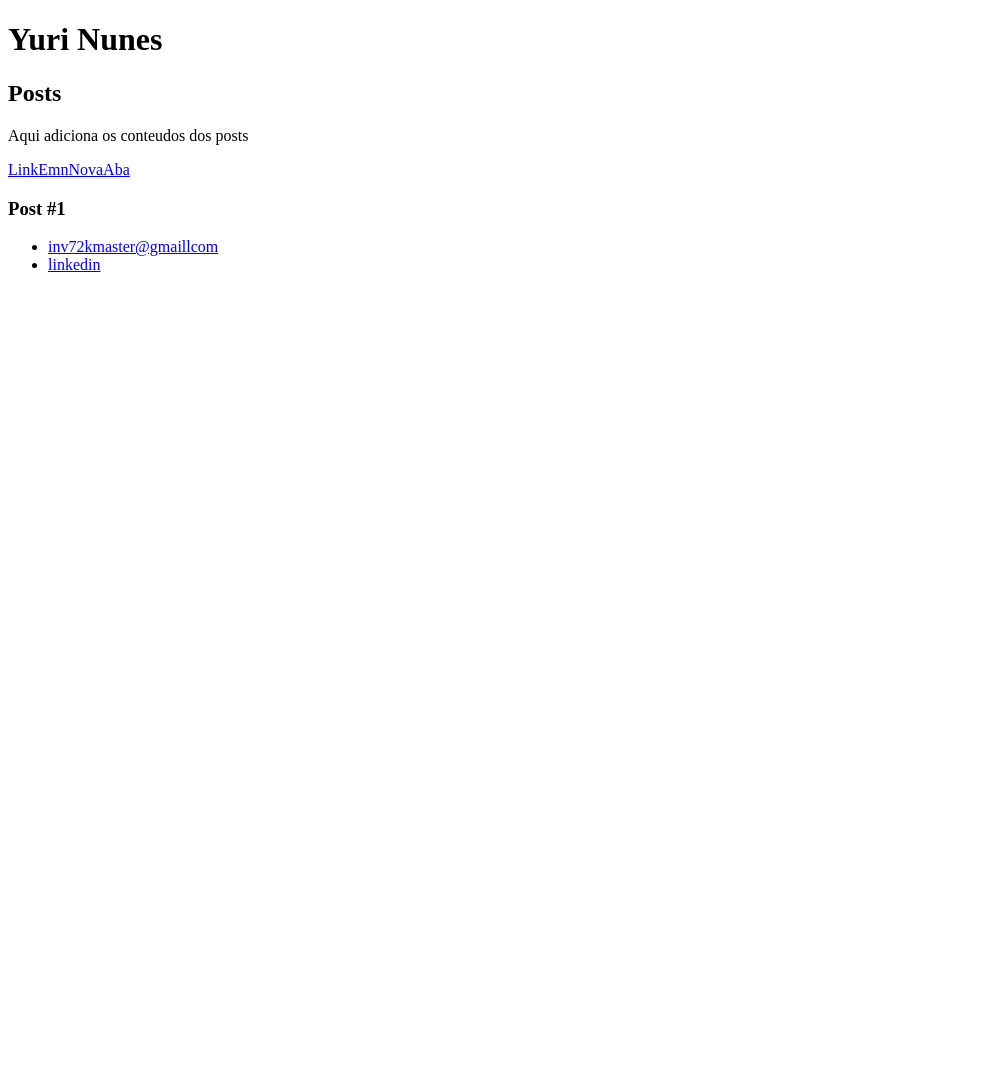
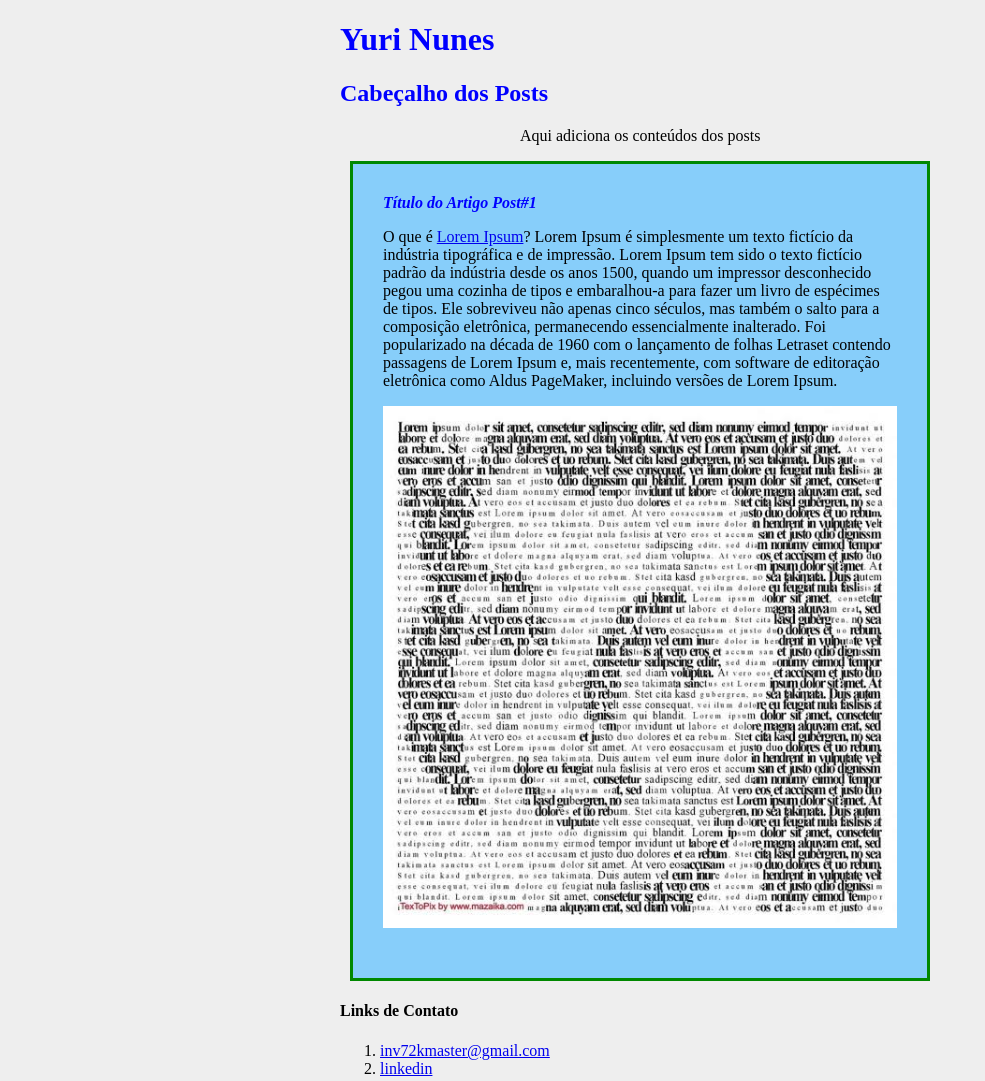
Before and after one commit to Shepardy22/vsCodeScripts, a plain HTML site: page Aulas HTML/estrutura basica html V.2.html in a window 1280 px wide. Shown: the whole page, without its empty margins (0-985 px from the left). Before the commit the page ends 800 px from the top, so only its background shows below. Drawn offline with Linux system fonts and the light colour scheme.

Commit message:
att pasta vsCodeScripts

```diff
--- a/Aulas HTML/estrutura basica html V.2.html
+++ b/Aulas HTML/estrutura basica html V.2.html
@@ -2,46 +2,55 @@
 
 <html>
     <head>
-<meta charset="utf-8">
-<title>Título de Site</title> <!--titulo na aba-->
+        <meta charset="utf-8"> <!--tipo de formatação-->
+        <title>Título da Aba</title> <!--titulo na aba-->
+        <link rel="stylesheet" href="style.css"> <!-- conecto com o style.css-->
     </head>
 
 <body>
     <header>
-        <h1>Yuri Nunes</h1> <!--topo do cabecalho-->
+        <h1 id="title">Yuri Nunes</h1> <!--Título da página com h1-->
     </header>
 
-    <section>
-
-    <header>
-        <h2>Posts</h2>
+    <section> <!--Lista genérica de conteudo, ou artigos-->
+        <header class="class_cab"> <!--cabeçalho da página, ou de parde dela-->
+            <h2 class="subtitle">Cabeçalho dos Posts</h2> <!--h2 título da sessão-->
         </header>
 
+        <p class="class_post"> <!--parágrafo, pode se adicionar conteúdos, mídias e links-->
+            Aqui adiciona os conteúdos dos posts <!--<aside> conteúdo relacionado com o artigo principal da pagina-->
+        </p>
+
+
+        <article class="post"> <!--Conteúdo relevante na página-->
+                <header>
+                    <h3 class="post_subtitle">Título do Artigo Post#1</h3> <!--Título do artigo-->
+                </header>
                  <p>
-            Aqui adiciona os conteudos dos posts
-<!--
-<img src="ARQ.jpg" alt="Ilustaçao de imagem "> . caso o link ou imagem fique off use o alt=""
-<img alt="Foto">
--->
-
+                    O que é <a href="https://www.lipsum.com/" target="_blank">Lorem Ipsum</a>?<!--âncora para abrir pagina em nova aba-->
+                    Lorem Ipsum é simplesmente um texto fictício da indústria tipográfica e de impressão.
+                    Lorem Ipsum tem sido o texto fictício padrão da indústria desde os anos 1500,
+                    quando um impressor desconhecido pegou uma cozinha de tipos e embaralhou-a para fazer um livro de espécimes de tipos.
+                    Ele sobreviveu não apenas cinco séculos, mas também o salto para a composição eletrônica, permanecendo essencialmente inalterado.
+                    Foi popularizado na década de 1960 com o lançamento de folhas Letraset contendo passagens de Lorem Ipsum e,
+                    mais recentemente, com software de editoração eletrônica como Aldus PageMaker, incluindo versões de Lorem Ipsum.
                 </p>
-        <a href="www.google.com" target="_blanc">LinkEmnNovaAba</a><!--abrir pagina em nova aba-->
-
-    <article>
-        <header>
-            <h3>Post #1</h3>
-        </header>
+                <p>
+                    <img class="class_img" src="lorem ipsum.jpg" alt="Descrição da img"> <!-- adiciona imagens-->
+                </p>
         </article>
     </section>
-<footer>
-    <ul>
-        <li>
-            <a href="mailto:inv72kmaster@gmail.com">inv72kmaster@gmaillcom</a>
+
+    <footer> <!--Rodapé da página / pode ser de um <article> ou <section>-->
+        <h4>Links de Contato</h4>
+        <ol> <!--<ul> Lista onde a ordem não tem importância/ <ol> separa por números os itens-->
+            <li> <!-- <li> Itens da Lista-->
+                <a href="mailto:inv72kmaster@gmail.com">inv72kmaster@gmail.com</a>
             </li>
             <li>
-            <a href="https://www.linkedin.com/in/yuri-nunes-13a1b4234/" target="_blank" a:hover="linkdopost"  >linkedin</a>
+                <a href="https://www.linkedin.com/in/yuri-nunes-13a1b4234/">linkedin</a>
             </li>
-    </ul>
+        </ol>
     </footer>
 </body>
 
--- /dev/null
+++ b/Aulas HTML/style.css
@@ -0,0 +1,32 @@
+body {
+background: #eee;
+max-width: 600px;
+margin: auto;
+}
+#title, .subtitle, .post_subtitle{
+    color: blue;
+}
+.class_cab{
+margin: auto;
+}
+
+.class_img{
+width: 100%;
+}
+
+.class_post{
+margin-left: 30%;
+}
+
+.post_subtitle{
+    font-size: 16px;
+    font-style: italic;
+    margin-top: 0;
+}
+
+.post{
+background-color: lightskyblue;
+padding: 30px;
+border: 3px solid #080;
+margin: 10px;
+}
```
Also changed, not shown: Aulas HTML/estrutura basica html.html (deleted, +0 -14 lines), Aulas HTML/img/ARQ.jpg (deleted), Aulas HTML/lorem ipsum.jpg (added). Lines whose indentation alone changed are shown as unchanged.
